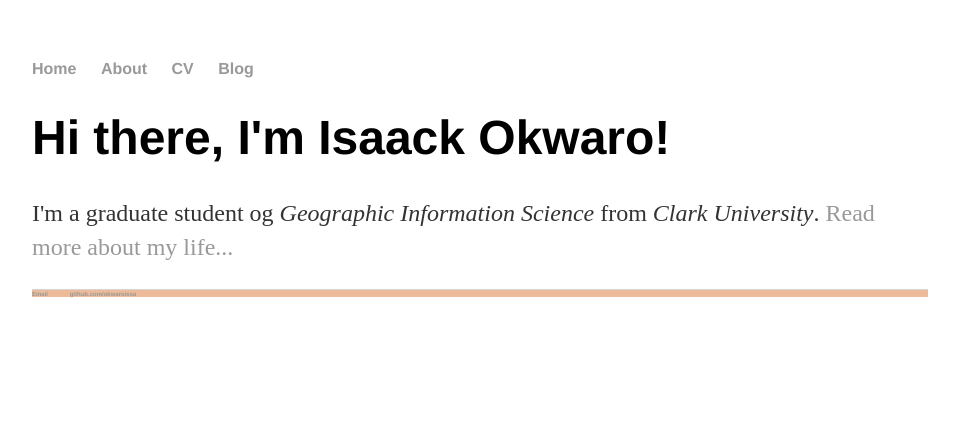
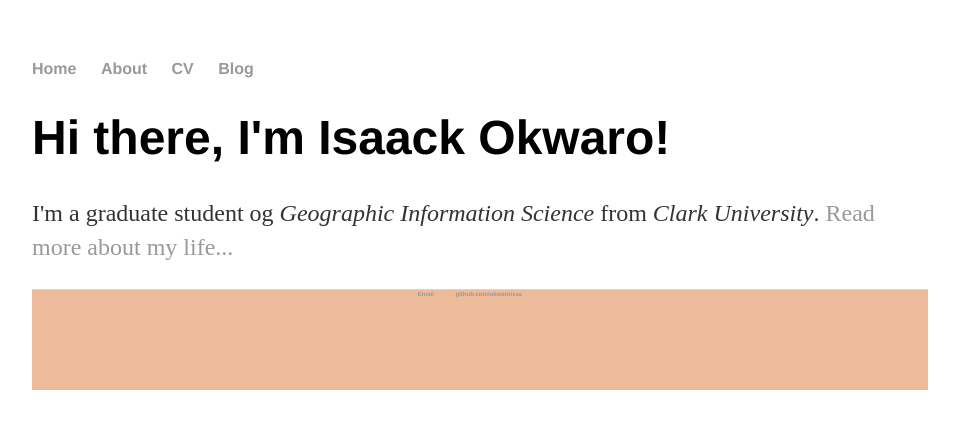
Before and after one commit to okwaroissa/okwaroissa.github.io, a Jekyll site: the page built from index.html, in a window 1280 px wide. Shown: the top 429 px of the page, without its empty margins (160-1119 px from the left). Built offline with Jekyll 4.4.1, drawn with Linux system fonts in a browser that asks for light colours.

Commit message:
Update main.css

```diff
--- a/css/main.css
+++ b/css/main.css
@@ -32,6 +32,8 @@ footer {
     border-top: 1px solid #d5d5d5;
     font-size: .12em;
     background-color: #EDBB99;
+    text-align: center;
+    height: 100px;
 }
 
 ul.posts {
```
